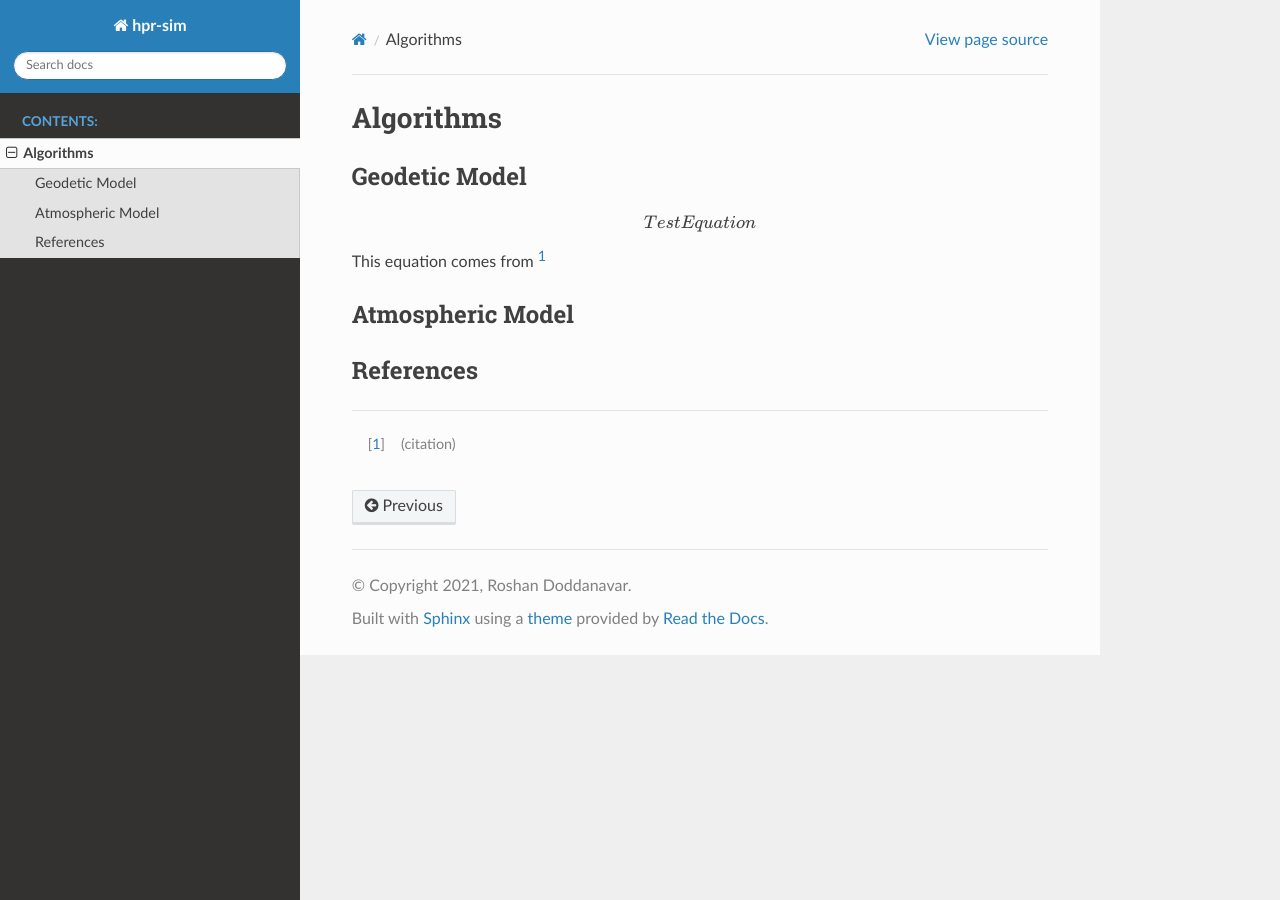
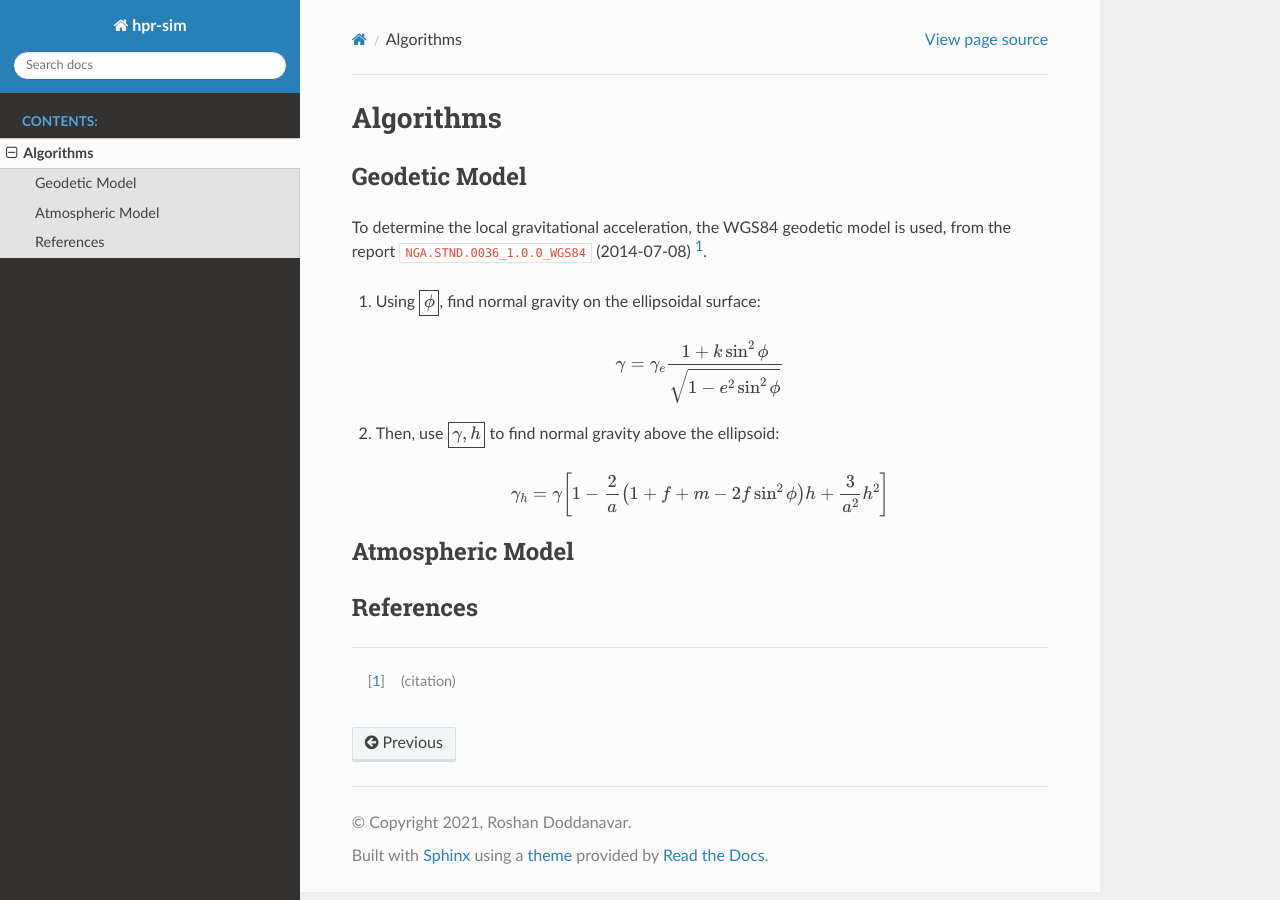
Before and after one commit to rdoddanavar/hpr-sim, a Sphinx documentation site: the page built from doc/sphinx/algorithms.md, in a window 1280 px wide. Built offline with Sphinx 7.4.7 and the Read the Docs theme 2.0.0, drawn with Linux system fonts in a browser that asks for light colours.

Commit message:
Started geodetic model entry

```diff
--- a/doc/sphinx/algorithms.md
+++ b/doc/sphinx/algorithms.md
@@ -2,11 +2,19 @@
 
 ## Geodetic Model
 
+To determine the local gravitational acceleration, the WGS84 geodetic model is used, from the report `NGA.STND.0036_1.0.0_WGS84` (2014-07-08) [^myref].
+
+1. Using $\boxed{\phi}$, find normal gravity on the ellipsoidal surface:
+
 $$
-    Test Equation
+    \gamma = \gamma_e \frac{1 + k \sin^2 \phi}{\sqrt{1 - e^2 \sin^2 \phi}}
 $$
 
-This equation comes from [^myref]
+2. Then, use $\boxed{\gamma, h}$ to find normal gravity above the ellipsoid:
+
+$$
+    \gamma_h = \gamma \bigg[ 1 - \frac{2}{a} \left( 1 + f + m - 2f \sin^2 \phi \right) h + \frac{3}{a^2} h^2 \bigg]
+$$
 
 ## Atmospheric Model
 
--- a/doc/sphinx/conf.py
+++ b/doc/sphinx/conf.py
@@ -9,11 +9,10 @@
 # If extensions (or modules to document with autodoc) are in another directory,
 # add these directories to sys.path here. If the directory is relative to the
 # documentation root, use os.path.abspath to make it absolute, like shown here.
-#
+
 # import os
 # import sys
-# sys.path.insert(0, os.path.abspath('.'))
-
+# sys.path.insert(0, os.path.abspath('../../src/exec'))
 
 # -- Project information -----------------------------------------------------
 
@@ -21,13 +20,18 @@ project = 'hpr-sim'
 copyright = '2021, Roshan Doddanavar'
 author = 'Roshan Doddanavar'
 
-
 # -- General configuration ---------------------------------------------------
 
 # Add any Sphinx extension module names here, as strings. They can be
 # extensions coming with Sphinx (named 'sphinx.ext.*') or your custom
 # ones.
-extensions = ['myst_parser']
+extensions = ['myst_parser',           # Enables markdown parsing
+              'sphinx.ext.autodoc',    # Core library for html generation from docstrings
+              'sphinx.ext.autosummary' # Create neat summary tables
+]
+
+autosummary_generate = True  # Turn on sphinx.ext.autosummary
+
 myst_enable_extensions = ['dollarmath', 'amsmath']
 
 # Add any paths that contain templates here, relative to this directory.
@@ -38,12 +42,10 @@ templates_path = ['_templates']
 # This pattern also affects html_static_path and html_extra_path.
 exclude_patterns = ['_build', 'Thumbs.db', '.DS_Store']
 
-
 # -- Options for HTML output -------------------------------------------------
 
 # The theme to use for HTML and HTML Help pages.  See the documentation for
 # a list of builtin themes.
-#
 html_theme = 'sphinx_rtd_theme'
 
 # Add any paths that contain custom static files (such as style sheets) here,
--- a/doc/sphinx/index.rst
+++ b/doc/sphinx/index.rst
@@ -12,8 +12,6 @@ Welcome to hpr-sim's documentation!
 
    algorithms
 
-
-
 Indices and tables
 ==================
 
```
